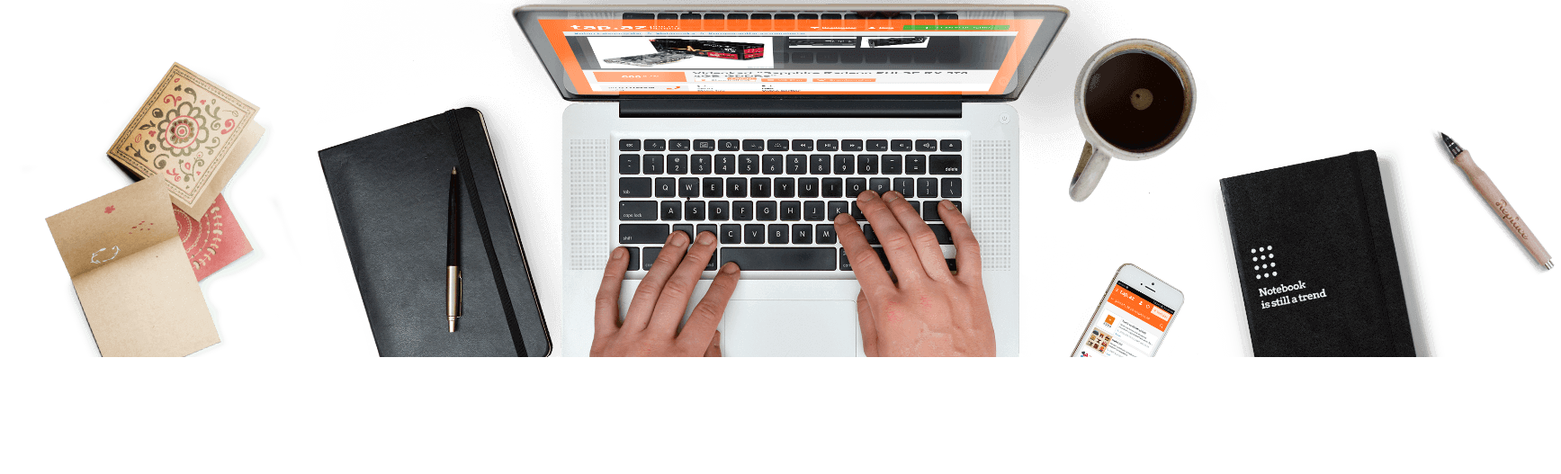
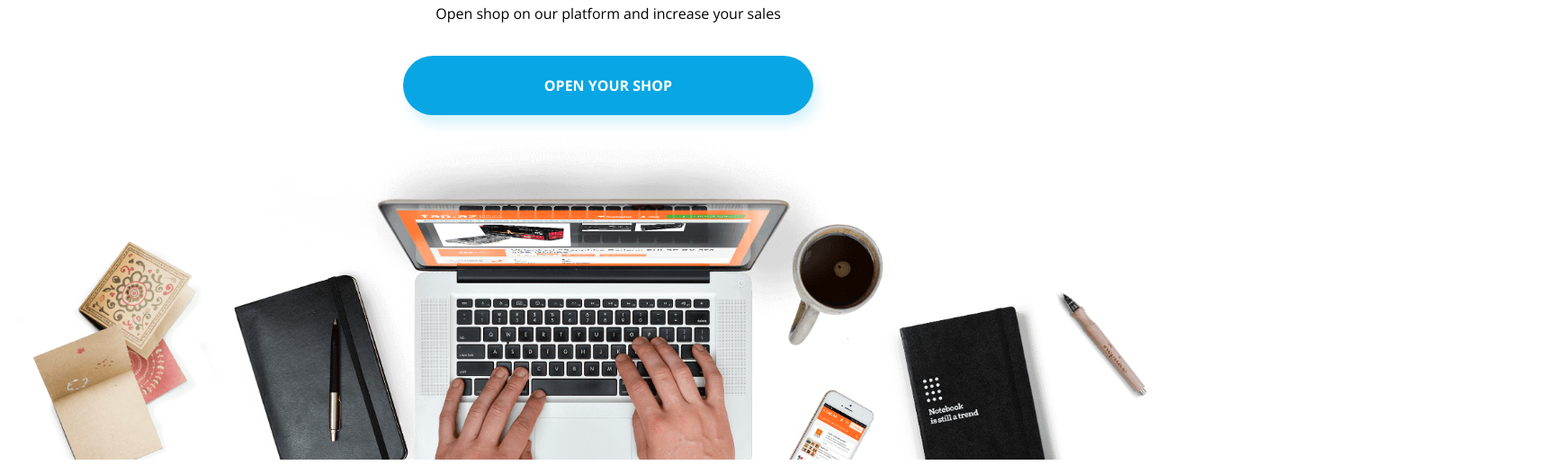
Before and after one commit to AdLap/Best-shop, a plain HTML site: page index.html in a window 1280 px wide. Shown: the part 273-800 px from the top of the page at 90% size, 1735 px wide, since content can reach past the window. Drawn offline with nearby package versions, Linux system fonts and the light colour scheme.

Commit message:
ready section open

```diff
--- a/css/style.css
+++ b/css/style.css
@@ -84,8 +84,11 @@ a {
     border-bottom: .25rem solid var(--color-primary);
 }
                                                     /* SECTION OPEN */
+.section-open-box {
+    position: relative;
+    margin-top: 8.1rem/*130px*/;
+}
 .open-content {
-    border: 1px solid red;
     position: relative;
 }
 .open-title {
@@ -99,6 +102,12 @@ a {
 }
 .open-txt {
     text-align: center;
+    margin-top: 1.25rem/*20px*/;
+}
+.open-btn-box {
+    display: flex;
+    justify-content: center;
+    margin-top: 2.3rem/*37px*/;
 }
 .open-btn {
     display: inline-block;
@@ -112,6 +121,17 @@ a {
     border-radius: 40px;
     box-shadow: 5px 10px 14px var(--color-primary-shadow);
     padding: 22px 157px;
+    cursor: pointer;
+}
+.open-btn:hover {
+    box-shadow: 0 0 14px var(--color-redish);
+}
+.open-img-box {
+    position: relative;
+    width: 100%;
+}
+.open-img {
     position: absolute;
-    left: calc(50% - 229.7px);
+    width: 100%;
 }
+                                                    /* SECTION STATISTIC */
--- a/index.html
+++ b/index.html
@@ -32,9 +32,13 @@
             <div class="open-content container">
                 <h1 class="open-title">Sell More!</h1>
                 <p class="open-txt txt">Open shop on our platform and increase your sales</p>
-                <a class="open-btn" href="">Open your shop</a>
+                <div class="open-btn-box">
+                    <a class="open-btn" href="">Open your shop</a>
+                </div>
             </div>
-            <img src="assets/Background.png" alt="background">
+            <div class="open-img-box">
+                <img class="open-img" src="assets/Background.png" alt="background">
+            </div>
         </section>
 
         <section class="section-statistic-box"></section>
```
